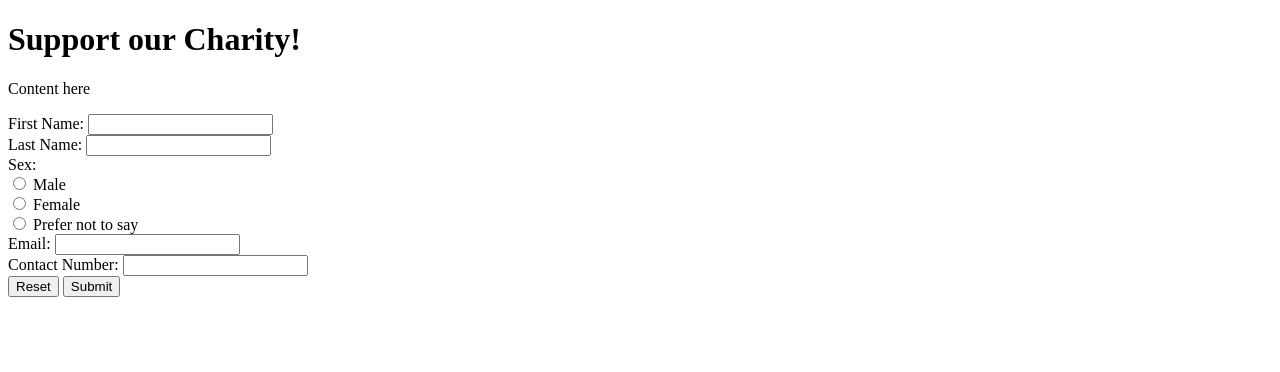
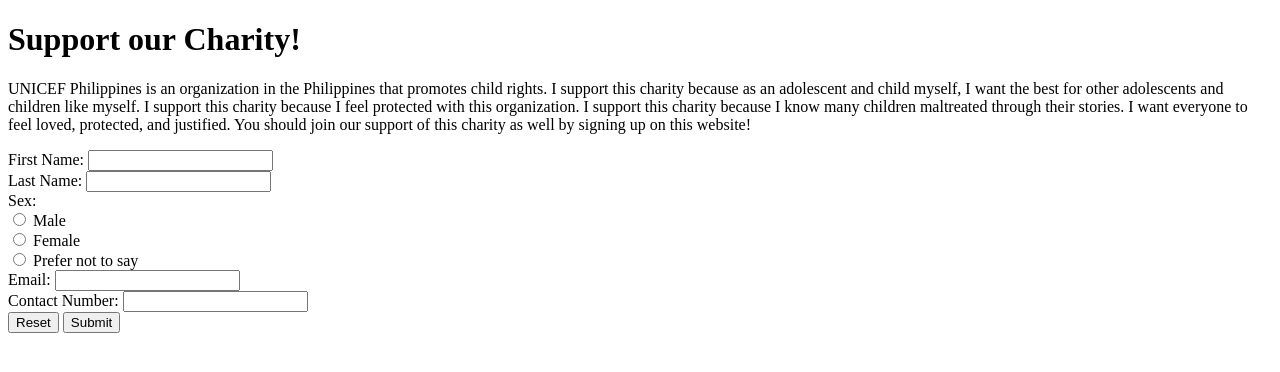
Before and after one commit to Daitsukii/Paman-O-Barium-Q4GFA1, a plain HTML site: page index.html in a window 1280 px wide. Drawn offline with Linux system fonts and the light colour scheme.

Commit message:
Add content

```diff
--- a/index.html
+++ b/index.html
@@ -3,12 +3,12 @@
   <head>
     <meta charset="UTF-8">
     <meta name="viewport" content="width=device-width, initial-scale=1.0">
-    <title>Lorem Ipsum | Sign-Up</title>
+    <title>Support UNICEF Philippines | Sign-Up</title>
   </head>
   <body>
     <header>
       <h1>Support our Charity!</h1>
-      <p>Content here</p>
+      <p>UNICEF Philippines is an organization in the Philippines that promotes child rights. I support this charity because as an adolescent and child myself, I want the best for other adolescents and children like myself. I support this charity because I feel protected with this organization. I support this charity because I know many children maltreated through their stories. I want everyone to feel loved, protected, and justified. You should join our support of this charity as well by signing up on this website!</p>
     </header>
     <form action="#">
       <label for="fName">First Name: </label>
```
